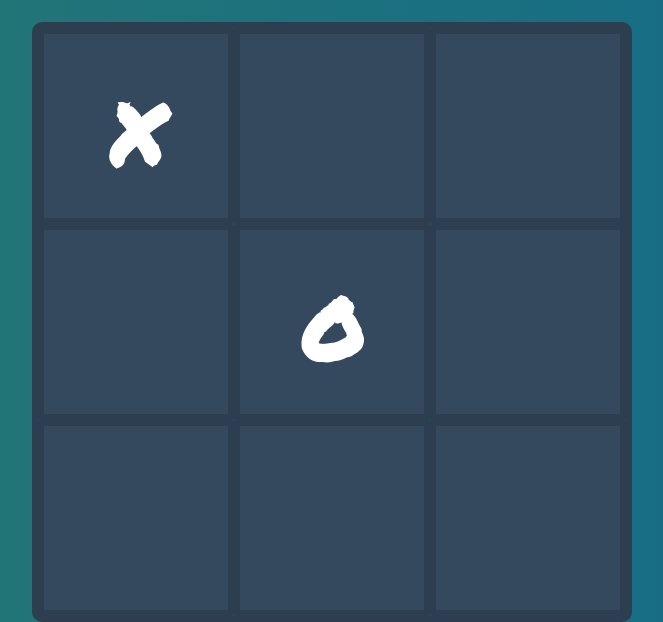
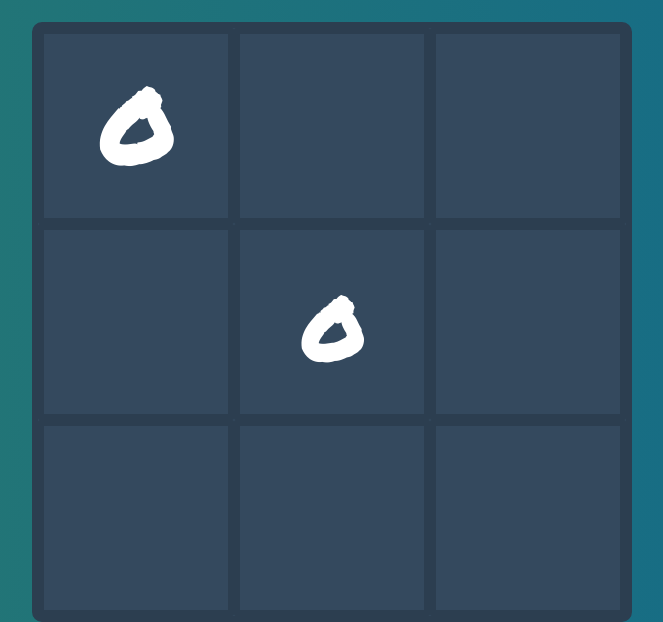
Before and after one commit to AlvaroCastaneda/tic-tac-toe, a plain HTML site: page index.html in a window 1280 px wide. Both pictures are taken after a click on the element 444 px from the left and 373 px from the top of the page. Shown: the part 247-869 px from the top of the page, without its empty margins (308-971 px from the left). Drawn offline with Linux system fonts and the light colour scheme.

Commit message:
added logic for multi player

```diff
--- a/index.js
+++ b/index.js
@@ -1,12 +1,12 @@
 const winningCombos = [
-    [0,1,2],
-    [3,4,5],
-    [6,7,8],
-    [0,4,8],
-    [2,4,6],
-    [0,3,6],
-    [1,4,7],
-    [2,5,8]
+    [0, 1, 2],
+    [3, 4, 5],
+    [6, 7, 8],
+    [0, 4, 8],
+    [2, 4, 6],
+    [0, 3, 6],
+    [1, 4, 7],
+    [2, 5, 8]
 ];
 
 var singlePlayer = true;
@@ -28,7 +28,7 @@ const checkForVictory = () => {
     winningCombos.forEach(_c => {
         const _grid = grid();
         const sequence = [_grid[_c[0]], _grid[_c[1]], _grid[_c[2]]];
-        if(allSame(sequence)) {
+        if (allSame(sequence)) {
             victory = true;
             endGame(sequence);
 
@@ -38,37 +38,45 @@ const checkForVictory = () => {
     return victory;
 };
 
-const checkNumOfPlayers = () => {
-    if(singlePlayer){
-        opponentTurn();
-    } else
-    opponentTurn1();
+const clickFn = ($event) => {
+    disableSecondPlayer();
+    takeTurn(qNumId($event.target), 'x');
+    if (!checkForVictory()){
+        if(singlePlayer){
+            disableListeners();
+            opponentTurn();
+        } else {
+            enableSecondPlayer();
+            disableListeners();
+            secondPlayer();
+        }
+    }
 };
 
-const opponentTurn1 = ($event) => {
-    debugger;
-        takeTurn(qNumId($event.target), 'o');
-        if(!checkForVictory())
+const secondPlayer = $event => {
+    takeTurn(qNumId($event.target), "O");
+    if (!checkForVictory()) {
+        enableListeners();
+        disableSecondPlayer();
         clickFn();
-}
+    }
+};
 
 const opponentTurn = () => {
     disableListeners();
     setTimeout(() => {
         takeTurn(opponentChoice(), 'o');
-        if(!checkForVictory())
+        if (!checkForVictory())
             enableListeners();
     }, 1000);
 }
 
-const clickFn = ($event) => {
-    takeTurn(qNumId($event.target), 'x');
-    if(!checkForVictory())
-        // opponentTurn();
-        checkNumOfPlayers();
-};
-
 const enableListeners = () => grid().forEach(_qEl => _qEl.addEventListener('click', clickFn));
 const disableListeners = () => grid().forEach(_qEl => _qEl.removeEventListener('click', clickFn));
 
+const enableSecondPlayer = () => grid().forEach(_qEl => _qEl.addEventListener("click", secondPlayer));
+const disableSecondPlayer = () => grid().forEach(_qEl => _qEl.addEventListener("click", secondPlayer));
+
+
 enableListeners();
+disableSecondPlayer();
--- a/style.css
+++ b/style.css
@@ -13,9 +13,17 @@ html {
 
 body {
   box-sizing: border-box;
-  background: #136a8a;  /* fallback for old browsers */
-  background: -webkit-linear-gradient(to right, #267871, #136a8a);  /* Chrome 10-25, Safari 5.1-6 */
-  background: linear-gradient(to right, #267871, #136a8a); /* W3C, IE 10+/ Edge, Firefox 16+, Chrome 26+, Opera 12+, Safari 7+ */
+  background: #136a8a; /* fallback for old browsers */
+  background: -webkit-linear-gradient(
+    to right,
+    #267871,
+    #136a8a
+  ); /* Chrome 10-25, Safari 5.1-6 */
+  background: linear-gradient(
+    to right,
+    #267871,
+    #136a8a
+  ); /* W3C, IE 10+/ Edge, Firefox 16+, Chrome 26+, Opera 12+, Safari 7+ */
 }
 
 .header {
@@ -57,7 +65,13 @@ p {
   padding: 0;
 }
 
-.q:hover {background: #502c3e;}
+.q:hover {
+  background: #502c3e;
+}
+
+.winner {
+    color: #3b8a54;
+}
 
 @media only screen and (max-width: 600px) {
   h1 {
@@ -76,5 +90,7 @@ p {
     margin: 5rem auto;
   }
 
-      .q {font-size: 5em;}
+  .q {
+    font-size: 5em;
   }
+}
```
Lines whose indentation alone changed are shown as unchanged.
